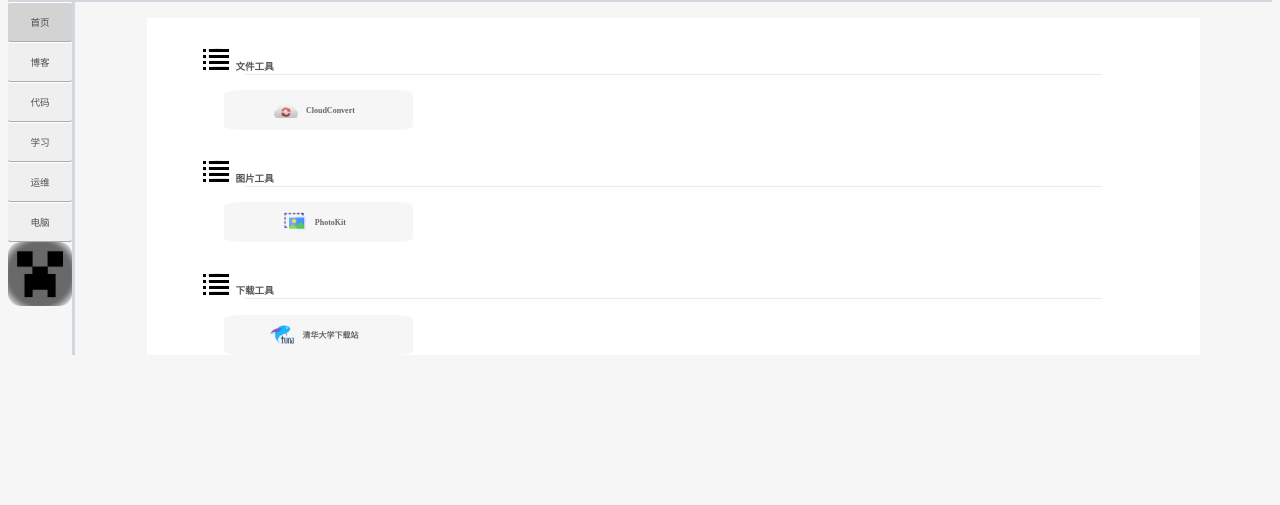
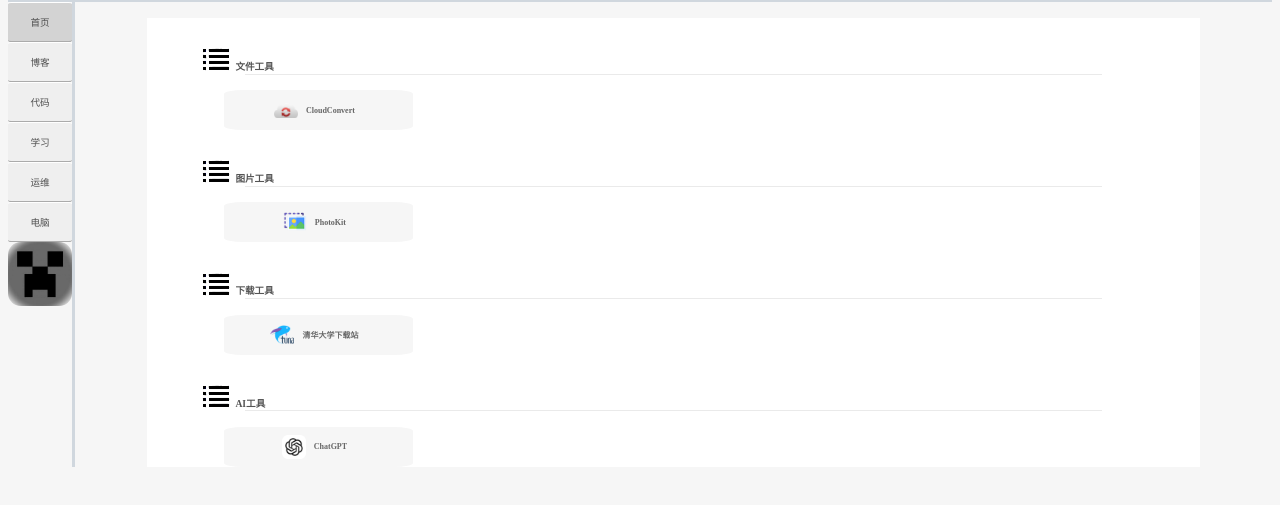
Before and after one commit to Ezekielx-Evans/EzekielxServer, a plain HTML site: page index.html in a window 1280 px wide. Shown: the part 71-576 px from the top of the page. Drawn offline with Linux system fonts and the light colour scheme.

Commit message:
添加ChatGPT

```diff
--- a/index.html
+++ b/index.html
@@ -105,6 +105,23 @@
                 </a>
             </div>
 
+            <!-- AI工具导航 -->
+            <p class="explainNavigation">
+                <img src="Image/menuIcon.png" alt="Error" style="position: relative;top: 0.04rem;">
+                <strong>AI工具</strong>
+            </p>
+
+            <div style="height: 0.005rem; background-color: #EAEAEA;width: 81.45%;margin: auto;"></div>
+
+            <div class="themBox">
+
+                <a class="windowLink" href="https://chatgpt.com/" target="_blank">
+                    <img src="Image/chatgpt.ico" alt="Error"
+                        style="width: 0.3rem;position: relative;right: 0.1rem;">
+                    <strong>ChatGPT</strong>
+                </a>
+            </div>
+
 
         </div>
 
```
Also changed, not shown: Image/chatgpt.ico (added).
